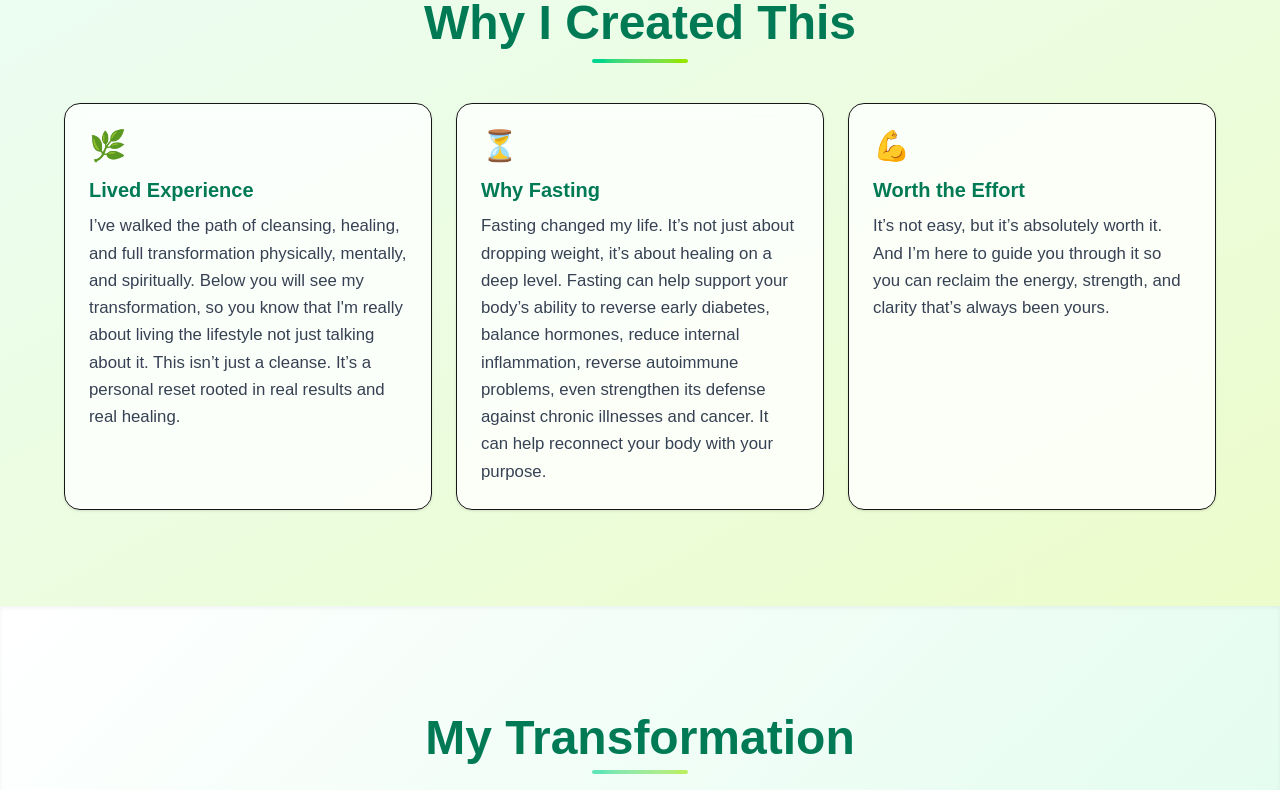
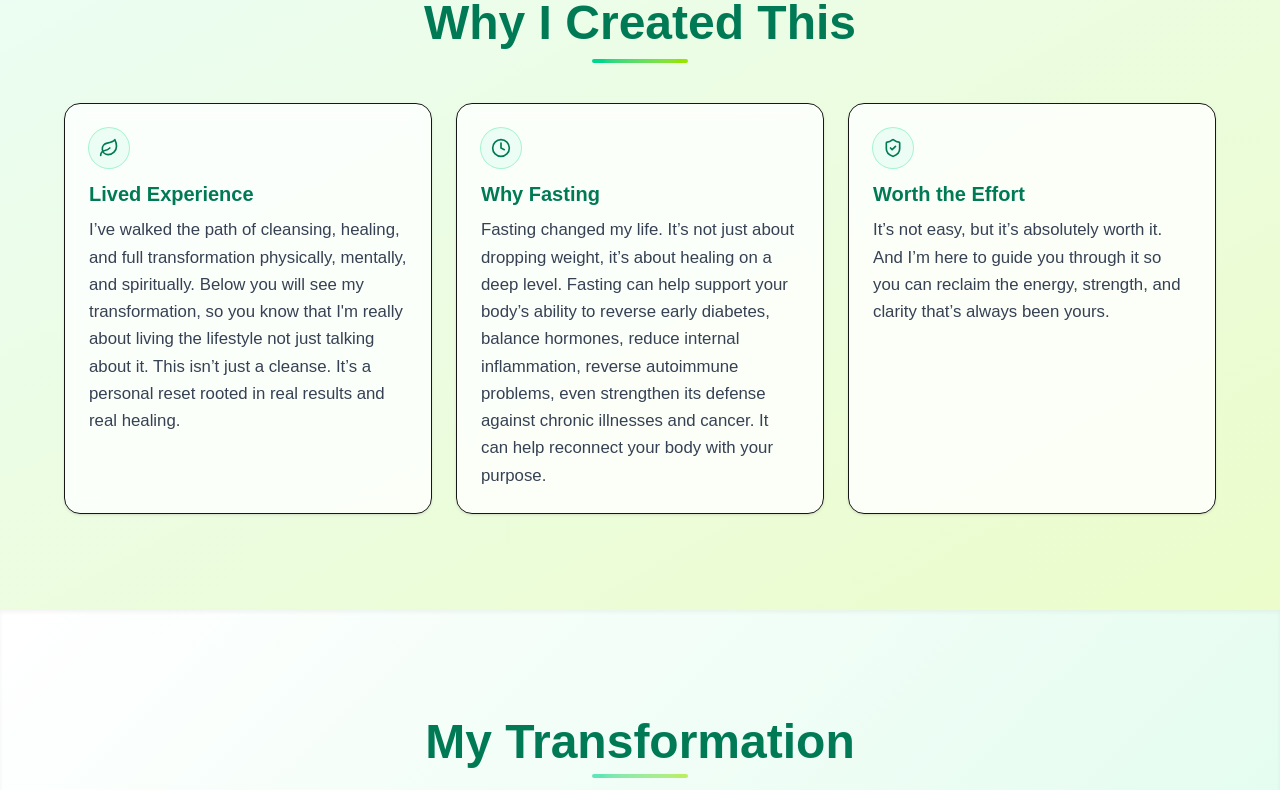
Before and after one commit to taylor-franco-91/mbr-next, a Next.js app: page / in a window 1280 px wide. Shown: the part 1640-2430 px from the top of the page. Built offline with nearby package versions, Linux system fonts and the light colour scheme.

Commit message:
style(why): replace emojis with Lucide icons (Leaf, Clock, ShieldCheck)

```diff
--- a/app/page.js
+++ b/app/page.js
@@ -2,6 +2,8 @@ import Hero from "./components/Hero.jsx";
 import FeatureCard from "./components/FeatureCard.jsx";
 import BeforeAfter from "./components/BeforeAfter.jsx";
 import HashUnlocker from "./components/HashUnlocker.jsx";
+import { Leaf, Clock, ShieldCheck } from "lucide-react";
+
 
 export default function HomePage() {
   return (
@@ -71,7 +73,9 @@ export default function HomePage() {
           <div className="mt-10 grid gap-6 md:grid-cols-3">
             {/* Card 1 */}
             <article className="rounded-2xl border bg-white/80 backdrop-blur p-6 shadow-sm text-left  transition-transform duration-200 hover:-translate-y-0.5 hover:shadow-md">
-              <div className="text-3xl">🌿</div>
+              <div className="inline-flex h-10 w-10 items-center justify-center rounded-full bg-emerald-50 ring-1 ring-emerald-200">
+                <Leaf className="h-5 w-5 text-emerald-700" strokeWidth={2} aria-hidden />
+              </div>
               <h3 className="mt-3 text-xl font-semibold text-emerald-700">Lived Experience</h3>
               <p className="mt-2 text-gray-700 leading-relaxed text-[1.05rem]">
                 I’ve walked the path of cleansing, healing, and full transformation physically,
@@ -84,7 +88,11 @@ export default function HomePage() {
             {/* Card 2 */}
             <article className="rounded-2xl border bg-white/80 backdrop-blur p-6 shadow-sm text-left transition hover:-translate-y-0.5 hover:shadow-md
 ">
-              <div className="text-3xl">⏳</div>
+              <div className="inline-flex h-10 w-10 items-center justify-center rounded-full bg-emerald-50 ring-1 ring-emerald-200">
+                <Clock className="h-5 w-5 text-emerald-700" strokeWidth={2} aria-hidden />
+                {/* or <Timer ... /> if you prefer */}
+              </div>
+
               <h3 className="mt-3 text-xl font-semibold text-emerald-700">Why Fasting</h3>
               <p className="mt-2 text-gray-700 leading-relaxed text-[1.05rem]">
                 Fasting changed my life. It’s not just about dropping weight, it’s about healing
@@ -98,7 +106,10 @@ export default function HomePage() {
             {/* Card 3 */}
             <article className="rounded-2xl border bg-white/80 backdrop-blur p-6 shadow-sm text-left transition hover:-translate-y-0.5 hover:shadow-md
 ">
-              <div className="text-3xl">💪</div>
+              <div className="inline-flex h-10 w-10 items-center justify-center rounded-full bg-emerald-50 ring-1 ring-emerald-200">
+                <ShieldCheck className="h-5 w-5 text-emerald-700" strokeWidth={2} aria-hidden />
+                {/* or <Dumbbell ... /> for a literal strength icon */}
+              </div>
               <h3 className="mt-3 text-xl font-semibold text-emerald-700">Worth the Effort</h3>
               <p className="mt-2 text-gray-700 leading-relaxed text-[1.05rem]">
                 It’s not easy, but it’s absolutely worth it. And I’m here to guide you through it
@@ -520,7 +531,7 @@ export default function HomePage() {
             </h2>
             <div className="mx-auto mt-2 h-1 w-24 rounded-full bg-gradient-to-r from-emerald-400/60 to-lime-400/60" />
             <p className="mt-4 text-gray-700 leading-relaxed max-w-3xl mx-auto">
-              This isn’t just a cleanse — it’s a catalyst for a new you.
+              This isn’t just a cleanse, it’s a catalyst for a new you.
             </p>
           </div>
 
@@ -653,7 +664,7 @@ export default function HomePage() {
               href="#purchase"
               className="inline-flex items-center justify-center rounded-xl px-6 py-4 text-base font-semibold bg-emerald-600 hover:bg-emerald-700 text-white shadow-lg hover:shadow-xl transition-transform hover:scale-[1.02] active:scale-[.98]"
             >
-              ✨ WOW! I Need These Benefits!
+              ✨ WOW! I NEED THIS!
             </a>
           </div>
         </div>
@@ -741,7 +752,7 @@ export default function HomePage() {
                 <div className="mt-6">
                   <a
                     href="https://buy.stripe.com/test_dRm6oH2L3egh2Hf6hQgrS00"
-                    className="inline-flex w-full items-center justify-center gap-2 rounded-xl px-6 py-3 text-base font-semibold
+                    className="inline-flex w-full items-center justify-center gap-2 rounded-xl px-6 py-4 text-base font-semibold
              bg-amber-500 hover:bg-amber-600 text-white shadow-md hover:shadow-lg
              ring-1 ring-amber-300/40 focus:outline-none focus:ring-4 focus:ring-amber-200
              transition-transform hover:scale-[1.02] active:scale-[.98]"
```
